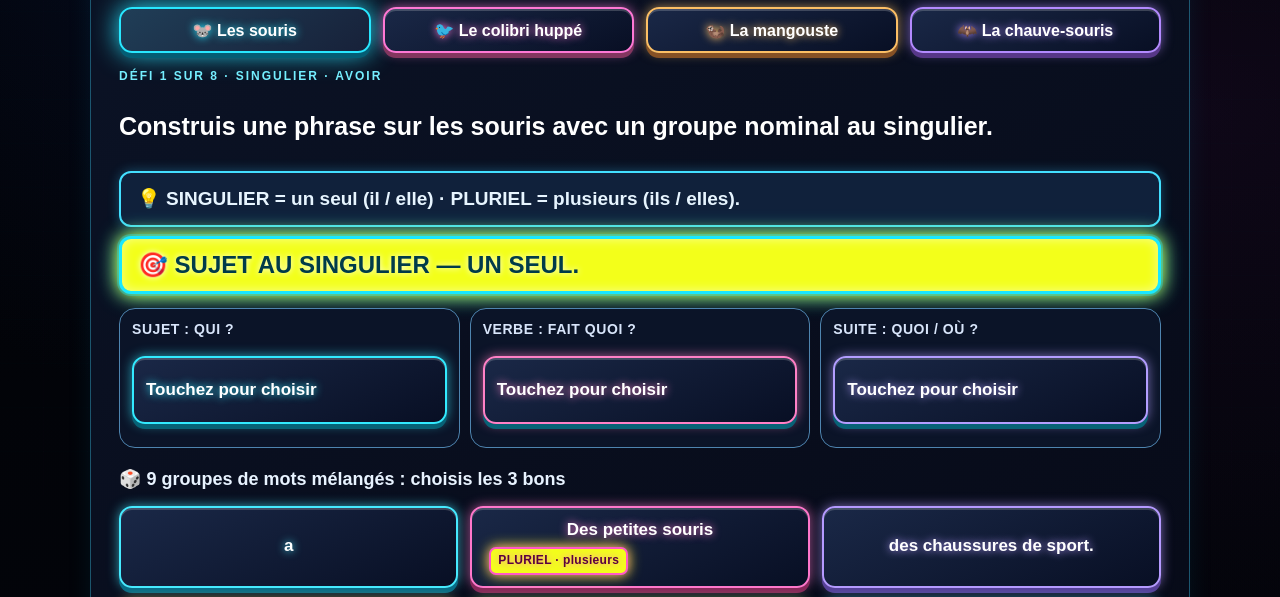
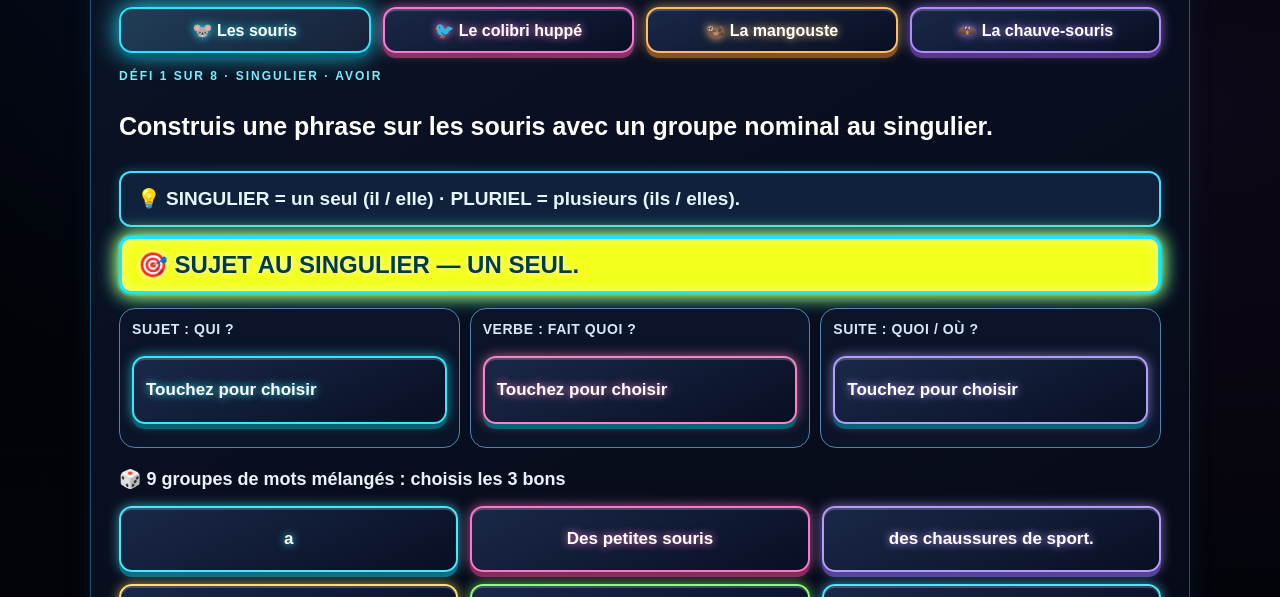
Before and after one commit to Bleja972/production_d-ecrit, a plain HTML site: page index.html in a window 1280 px wide. Shown: the part 305-902 px from the top of the page. Drawn offline with Linux system fonts and the light colour scheme.

Commit message:
Retirer les mentions singulier/pluriel dans les petites étiquettes des groupes nominaux

```diff
--- a/index.html
+++ b/index.html
@@ -224,7 +224,7 @@ function render(){resolved=false;selection=[null,null,null];active=0;const item=
  const fields=elem('div','arcade-fields');fields.id='arcade-fields';['SUJET : QUI ?','VERBE : FAIT QUOI ?','SUITE : QUOI / OÙ ?'].forEach((label,i)=>{const panel=elem('div','arcade-field'),caption=elem('label','',label),slot=elem('button','slot-select empty','Touchez pour choisir');slot.type='button';slot.style.setProperty('--n',['#32eaff','#ff81c6','#b39eff'][i]);slot.setAttribute('aria-label',label+' : choisir le groupe de mots');slot.setAttribute('aria-pressed','false');slot.onclick=()=>{active=i;renderSelection();};panel.append(caption,slot);fields.append(panel);});game.append(fields);
  const title=elem('p','arcade-bank-title','🎲 9 groupes de mots mélangés : choisis les 3 bons');game.append(title);
  const bank=elem('div','arcade-bank');bank.id='arcade-bank';const groups=opts(),tiles=shuffle(groups.flatMap((row,i)=>row.map((word,j)=>({word,part:i,option:j}))));
- tiles.forEach(t=>{const b=elem('button','',t.word);b.type='button';b.dataset.part=t.part;b.dataset.option=t.option;b.setAttribute('aria-pressed','false');if(t.part===0){const isPlural=/^(Les|Des)\s/u.test(t.word);b.append(elem('small','number-marker '+(isPlural?'marker-plural':'marker-singular'),isPlural?'PLURIEL · plusieurs':'SINGULIER · un seul'));}b.onclick=()=>selectTile(t.part,t.option);bank.append(b);});game.append(bank);
+ tiles.forEach(t=>{const b=elem('button','',t.word);b.type='button';b.dataset.part=t.part;b.dataset.option=t.option;b.setAttribute('aria-pressed','false');b.onclick=()=>selectTile(t.part,t.option);bank.append(b);});game.append(bank);
  const pv=elem('div','arcade-preview','… … …');pv.id='arcade-preview';pv.setAttribute('aria-live','polite');game.append(pv);
  const hint=elem('p','arcade-tips','Attention : les étiquettes sont volontairement mélangées ! Vérifie le groupe nominal, l’accord au présent et le sens de la phrase.');game.append(hint);
  const fb=elem('div','arcade-feedback');fb.id='arcade-feedback';fb.setAttribute('role','status');fb.setAttribute('aria-live','polite');game.append(fb);
@@ -262,7 +262,7 @@ if(page<3){content.append(el('p','workshop-prompt',page===0?'1. Je complète une
  content.append(el('div','number-help','💡 SINGULIER = un seul (il / elle) · PLURIEL = plusieurs (ils / elles).'));
  content.append(el('div','number-target '+(isPlural?'target-plural':'target-singular'),'🎯 SUJET AU '+(isPlural?'PLURIEL — PLUSIEURS':'SINGULIER — UN SEUL')+'.'));
 const bank=el('div','workshop-words');const names=['SUJET · GROUPE NOMINAL','VERBE AU PRÉSENT','FIN DE LA PHRASE'];
-d.scenes[page].forEach((opts,i)=>{let col=el('div','workshop-word-column');col.append(el('strong','',names[i]));const tileList=shuffle(opts.map((word,j)=>({word,j})));tileList.forEach(({word,j})=>{let b=el('button','',word);b.type='button';b.setAttribute('aria-pressed','false');if(i===0){b.append(el('small','number-marker '+(/^(Les|Des)\s/u.test(word)?'marker-plural':'marker-singular'),/^(Les|Des)\s/u.test(word)?'PLURIEL · plusieurs':'SINGULIER · un seul'));}b.onclick=()=>{choices[i]=j;canGo=false;$('workshop-next').disabled=true;message('');col.querySelectorAll('button').forEach(x=>x.setAttribute('aria-pressed','false'));b.setAttribute('aria-pressed','true');preview()};col.append(b)});bank.append(col)});
+d.scenes[page].forEach((opts,i)=>{let col=el('div','workshop-word-column');col.append(el('strong','',names[i]));const tileList=shuffle(opts.map((word,j)=>({word,j})));tileList.forEach(({word,j})=>{let b=el('button','',word);b.type='button';b.setAttribute('aria-pressed','false');b.onclick=()=>{choices[i]=j;canGo=false;$('workshop-next').disabled=true;message('');col.querySelectorAll('button').forEach(x=>x.setAttribute('aria-pressed','false'));b.setAttribute('aria-pressed','true');preview()};col.append(b)});bank.append(col)});
 content.append(bank);let pv=el('div','workshop-preview','… … …');pv.id='workshop-preview';pv.setAttribute('aria-live','polite');content.append(pv);content.append(el('p','arcade-tips','Attention : une phrase peut être mal accordée ou ne pas avoir de sens, même si elle ressemble à une vraie phrase.'));
 }else{
 content.append(el('p','workshop-prompt','4. J’écris une phrase sur cet animal. Utilise un groupe nominal sujet au singulier ou au pluriel et un verbe du premier groupe, être ou avoir au présent.'));
```
